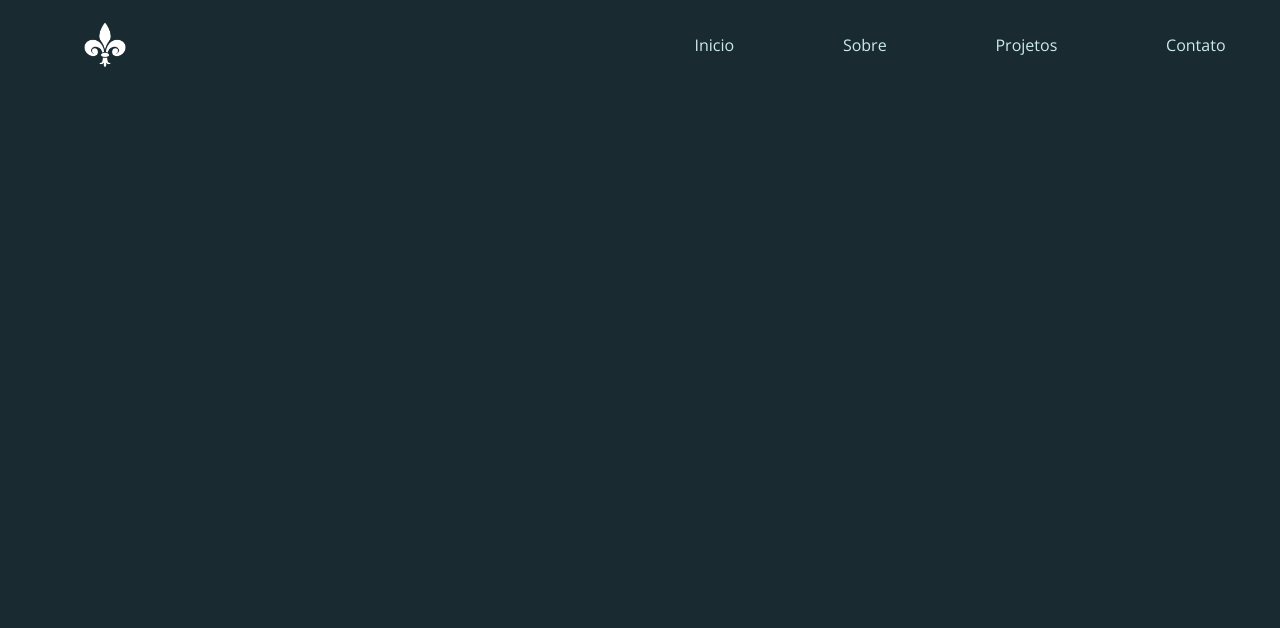
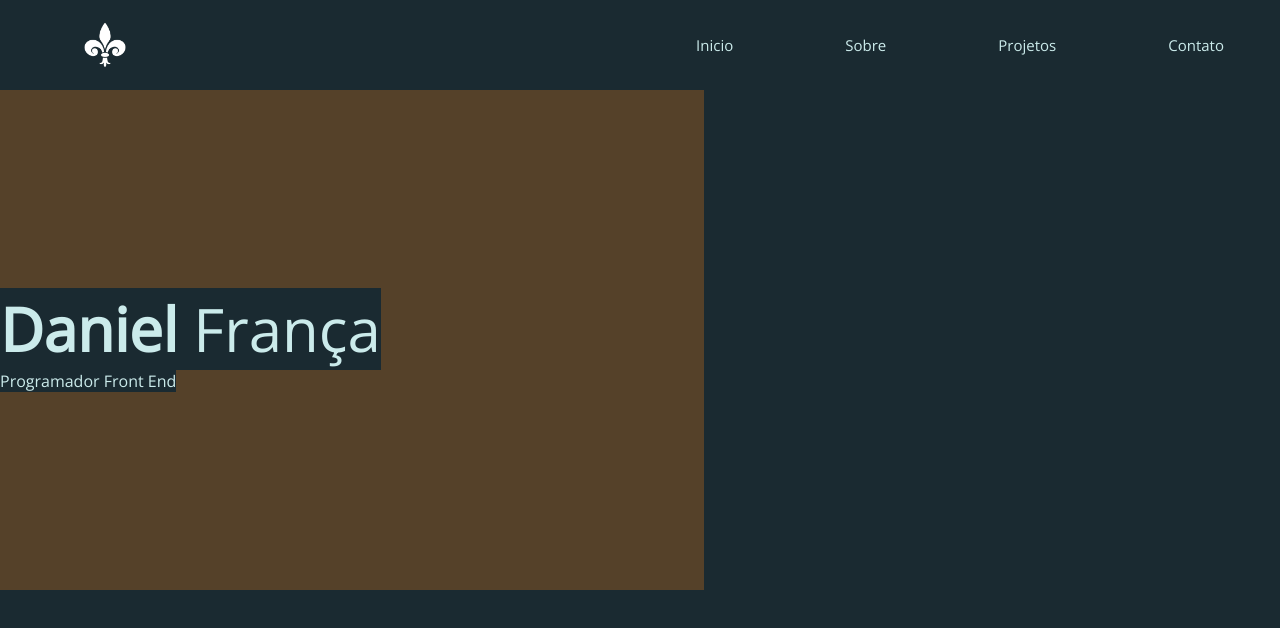
Before and after one commit to DanielFrancaPereira/Portf-lio, a plain HTML site: page index.html in a window 1280 px wide. Drawn offline with nearby package versions, Linux system fonts and the light colour scheme; files whose address does not match are found by name.

Commit message:
Nome + Stack

```diff
--- a/index.html
+++ b/index.html
@@ -10,9 +10,11 @@
 <body>
     <header>
         <nav>
+
             <div id="logotipo" class="containerSuperior">
                 <a href="index.html"><img id="logo" src="../Portfólio curriculo/img/logo.png" alt="logo flor de lis"></a>
             </div>
+
             <div id="links" class="containerSuperior">
                 <ul>
                     <a href="index.html">Inicio</a>
@@ -22,13 +24,18 @@
                 </ul>
 
             </div>
+
         </nav>
 
     </header>
 
     <main>
+        <div id="container_principal">
+            <h1 id="nome"><strong>Daniel</strong> França</h1>
+            <p>Programador Front End</p>
+        </div>
+    </main>
 
-    </main>
     <footer>
 
     </footer>
--- a/style.css
+++ b/style.css
@@ -8,7 +8,7 @@
     font-family: 'Open Sans', sans-serif;
     font-size: 100%;
     text-decoration: none;
-
+    color: rgb(203, 235, 235);
 }
 
 
@@ -29,10 +29,13 @@ nav{
         justify-content: space-around;
         align-items: center;
         padding-left: 70px;
+        font-size: 25px;
+        font-family:  'Oswald', sans-serif;;
 }
 
 #links{
         width: 50%;
+        font-size: 15px;
 }
 
 ul{
@@ -45,3 +48,32 @@ a{
     color: rgb(203, 235, 235);
 
 }
+
+a:hover{
+    color: rgb(128, 157, 157);
+    transition: 0.3s all;
+}
+
+main{
+    width: 100%;
+    height: 500px;
+    display: flex;
+    align-items: flex-start;
+    justify-content: center;
+    flex-direction: column;
+}
+
+#container_principal{
+    background-color: rgb(85, 65, 41);
+    width: 55%;
+    height: 100%;
+    display: flex;
+    justify-content: center;
+    align-items: flex-start;
+    flex-direction: column;
+}
+
+#nome{
+    font-size: 60px;
+    font-weight: 400;
+}
```
